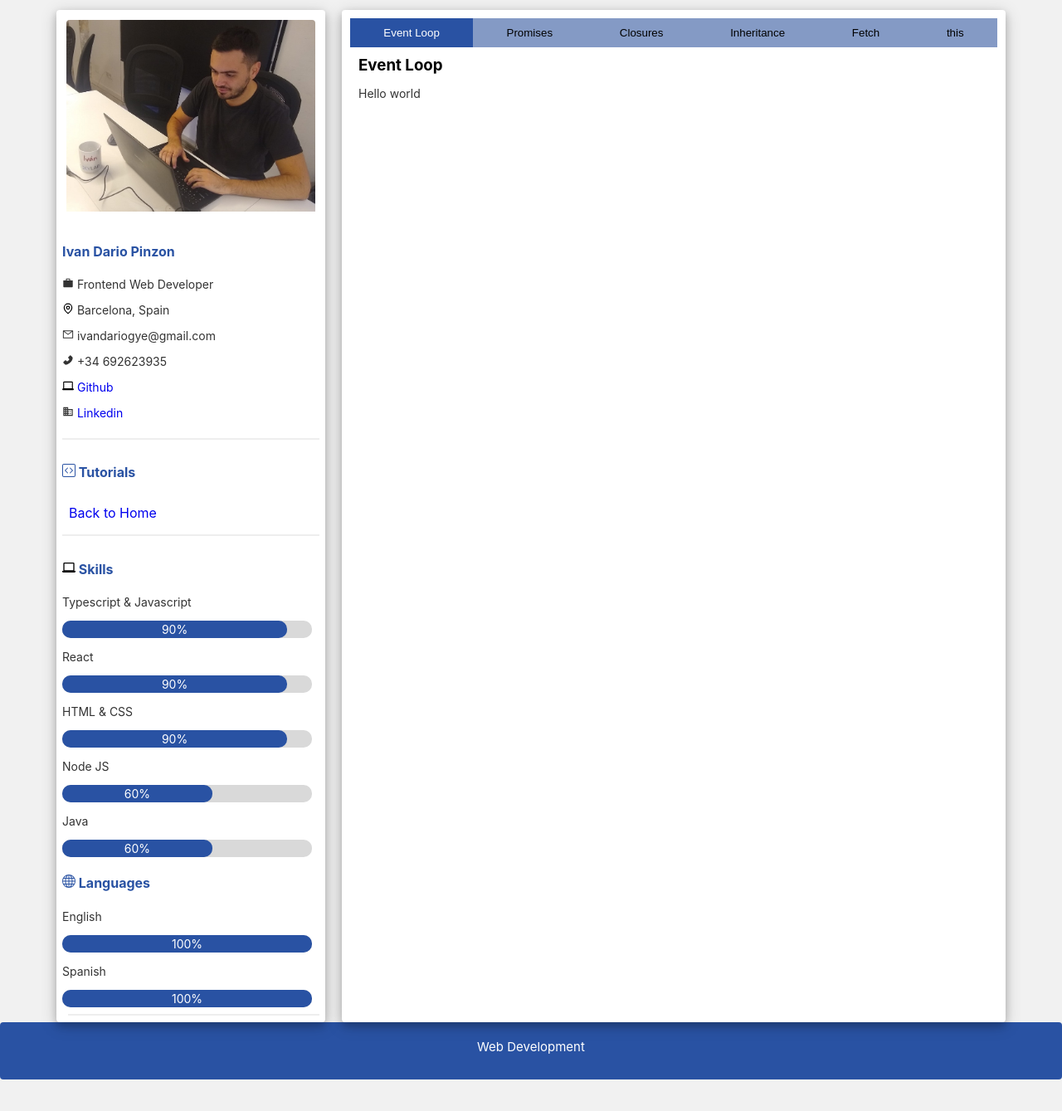
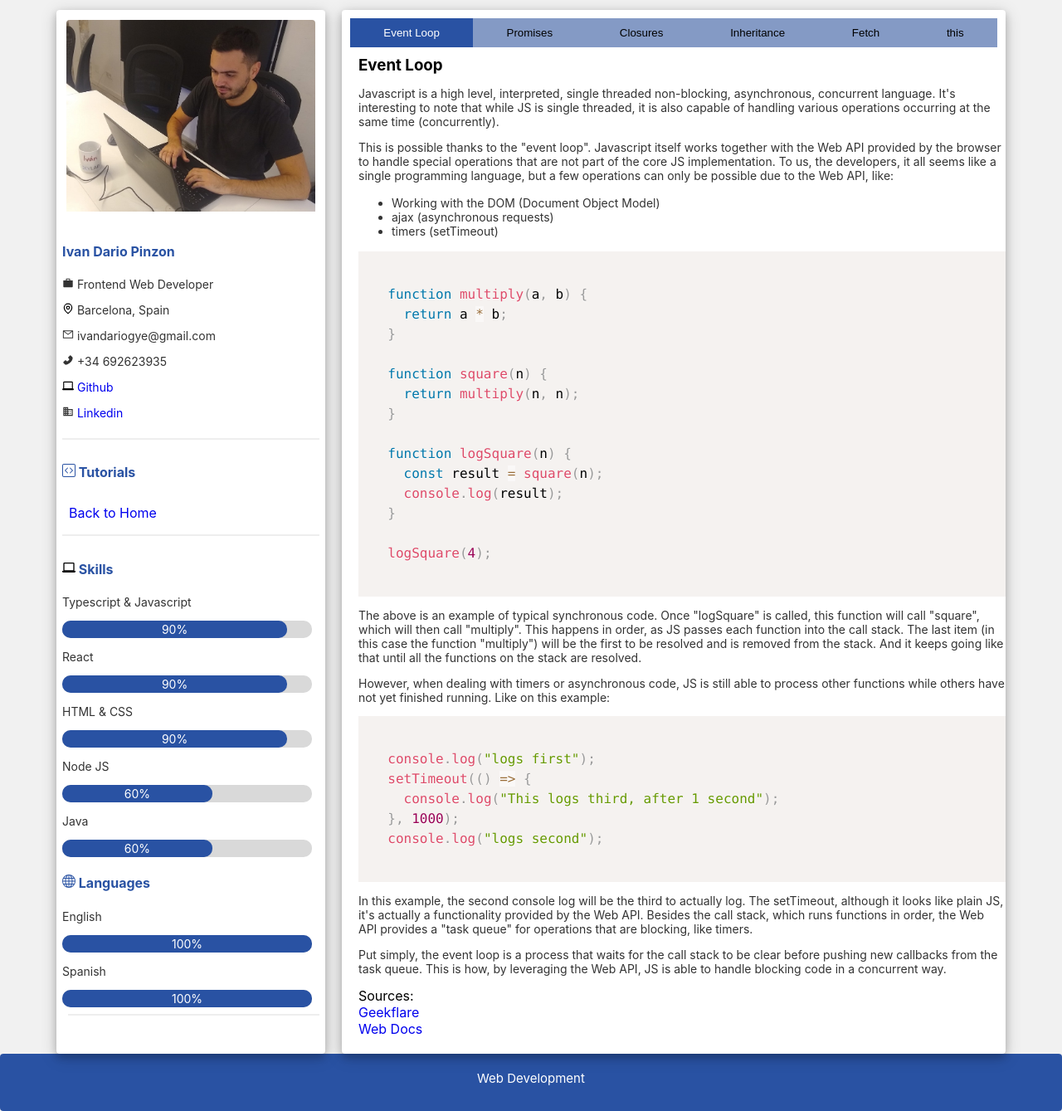
Before and after one commit to ivandax/ivandax_cv, a React (Create React App) app: page /content in a window 1280 px wide. Shown: the whole page at 83% size. Before the commit the page ends 1301 px from the top, so only its background shows below. Built offline with nearby package versions, Linux system fonts and the light colour scheme.

Commit message:
Add the event loop section

```diff
--- /dev/null
+++ b/src/components/EventLoop.js
@@ -0,0 +1,126 @@
+import { Prism as SyntaxHighlighter } from "react-syntax-highlighter";
+
+function EventLoop() {
+  const basicExampleString = `
+  function multiply(a, b) {
+    return a * b;
+  }
+
+  function square(n) {
+    return multiply(n, n);
+  }
+
+  function logSquare(n) {
+    const result = square(n);
+    console.log(result);
+  }
+
+  logSquare(4);
+    `;
+
+  const logExampleString = `
+  console.log("logs first");
+  setTimeout(() => {
+    console.log("This logs third, after 1 second");
+  }, 1000);
+  console.log("logs second");
+      `;
+
+  function multiply(a, b) {
+    return a * b;
+  }
+
+  function square(n) {
+    return multiply(n, n);
+  }
+
+  function logSquare(n) {
+    const result = square(n);
+    console.log(result);
+  }
+
+  logSquare(4);
+
+  console.log("logs first");
+  setTimeout(() => {
+    console.log("This logs third, after 1 second");
+  }, 1000);
+  console.log("logs second");
+
+  return (
+    <div style={{ padding: "10px", width: "100%" }}>
+      <h3 style={{ margin: 0 }}>Event Loop</h3>
+      <p style={{ wordWrap: "break-word" }}>
+        Javascript is a high level, interpreted, single threaded non-blocking,
+        asynchronous, concurrent language. It's interesting to note that while
+        JS is single threaded, it is also capable of handling various operations
+        occurring at the same time (concurrently).
+      </p>
+      <p style={{ wordWrap: "break-word" }}>
+        This is possible thanks to the "event loop". Javascript itself works
+        together with the Web API provided by the browser to handle special
+        operations that are not part of the core JS implementation. To us, the
+        developers, it all seems like a single programming language, but a few
+        operations can only be possible due to the Web API, like:
+      </p>
+      <ul>
+        <li>Working with the DOM (Document Object Model)</li>
+        <li>ajax (asynchronous requests)</li>
+        <li>timers (setTimeout)</li>
+      </ul>
+      <SyntaxHighlighter language="javascript">
+        {basicExampleString}
+      </SyntaxHighlighter>
+      <p style={{ wordWrap: "break-word" }}>
+        The above is an example of typical synchronous code. Once "logSquare" is
+        called, this function will call "square", which will then call
+        "multiply". This happens in order, as JS passes each function into the
+        call stack. The last item (in this case the function "multiply") will be
+        the first to be resolved and is removed from the stack. And it keeps
+        going like that until all the functions on the stack are resolved.
+      </p>
+      <p style={{ wordWrap: "break-word" }}>
+        However, when dealing with timers or asynchronous code, JS is still able
+        to process other functions while others have not yet finished running.
+        Like on this example:
+      </p>
+      <SyntaxHighlighter language="javascript">
+        {logExampleString}
+      </SyntaxHighlighter>
+      <p style={{ wordWrap: "break-word" }}>
+        In this example, the second console log will be the third to actually
+        log. The setTimeout, although it looks like plain JS, it's actually a
+        functionality provided by the Web API. Besides the call stack, which
+        runs functions in order, the Web API provides a "task queue" for
+        operations that are blocking, like timers.
+      </p>
+      <p style={{ wordWrap: "break-word" }}>
+        Put simply, the event loop is a process that waits for the call stack to
+        be clear before pushing new callbacks from the task queue. This is how,
+        by leveraging the Web API, JS is able to handle blocking code in a
+        concurrent way.
+      </p>
+      <div>Sources:</div>
+      <div>
+        <a
+          rel="noreferrer"
+          target="_blank"
+          href="https://geekflare.com/javascript-event-loops/"
+        >
+          Geekflare
+        </a>
+      </div>
+      <div>
+        <a
+          rel="noreferrer"
+          target="_blank"
+          href="https://developer.mozilla.org/en-US/docs/Web/JavaScript/Event_loop"
+        >
+          Web Docs
+        </a>
+      </div>
+    </div>
+  );
+}
+
+export { EventLoop };
--- a/src/views/Content.js
+++ b/src/views/Content.js
@@ -3,6 +3,7 @@ import { useState } from "react";
 
 import SidePanel from "../components/SidePanel";
 import { Promises } from "../components/Promises";
+import { EventLoop } from "../components/EventLoop";
 
 function Content() {
   const [activeSection, setActiveSection] = useState("event-loop");
@@ -115,12 +116,7 @@ function TabButton({ label, tab, setActiveSection, activeSection }) {
 function SectionContent({ activeSection }) {
   switch (activeSection) {
     case "event-loop": {
-      return (
-        <div style={{ padding: "10px", width: "100%" }}>
-          <h3 style={{ margin: 0 }}>Event Loop</h3>
-          <p>Hello world</p>
-        </div>
-      );
+      return <EventLoop />;
     }
     case "promises": {
       return <Promises />;
```
